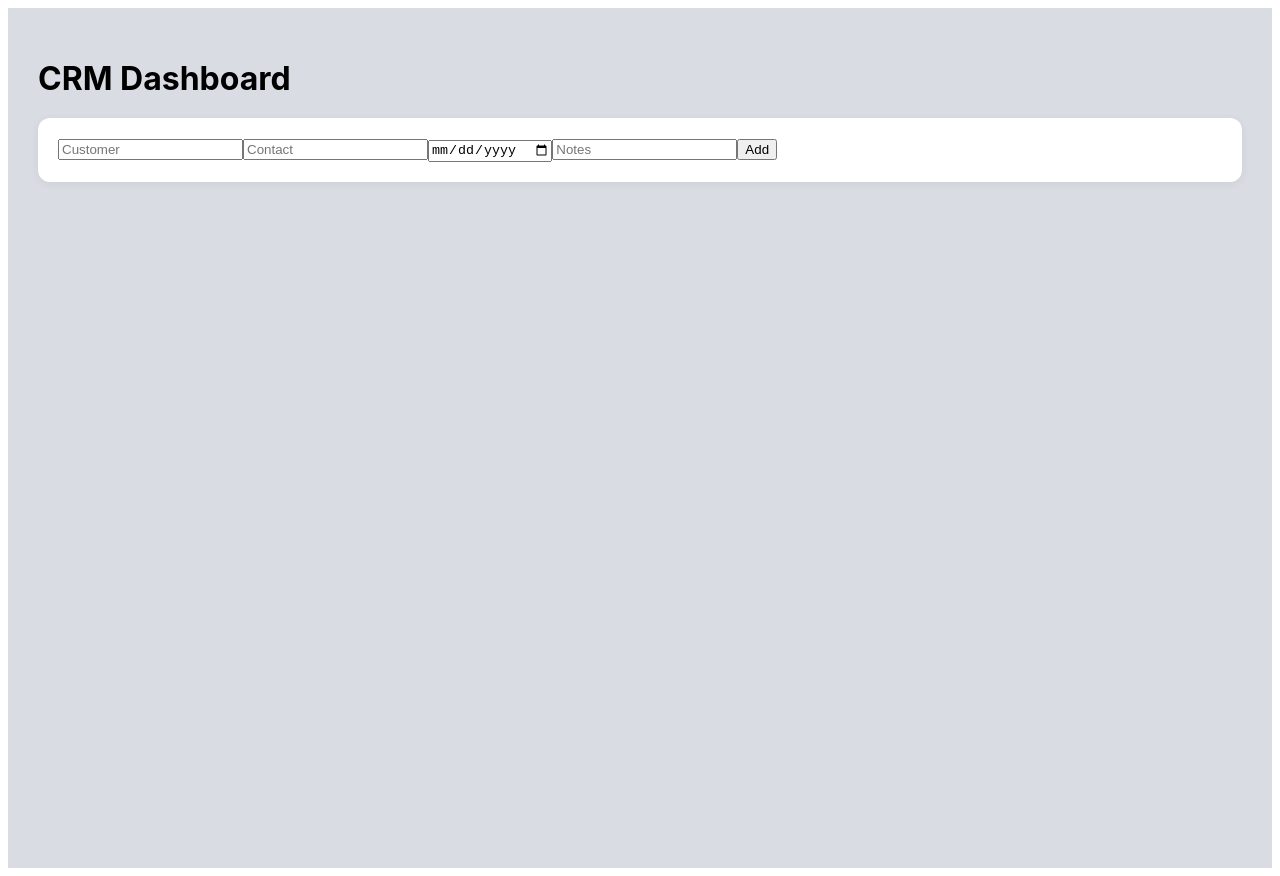
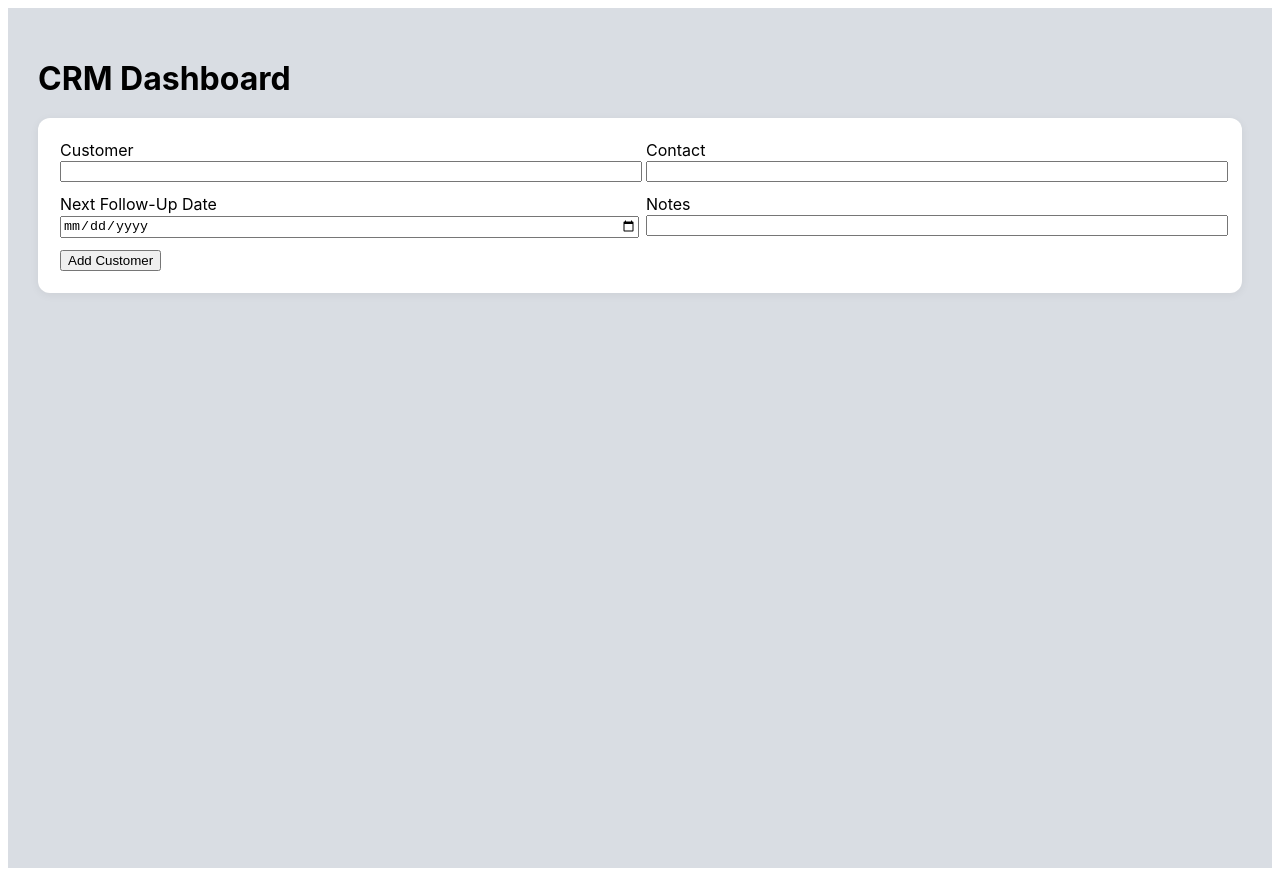
Before and after one commit to owenb1700/crm-app, a Next.js app: page /dashboard in a window 1280 px wide. Built offline with nearby package versions, Linux system fonts and the light colour scheme; no server answers; the database is empty.

Commit message:
Update page.js

```diff
--- a/app/dashboard/page.js
+++ b/app/dashboard/page.js
@@ -14,10 +14,10 @@ import {
 export default function Dashboard() {
   const [customers, setCustomers] = useState([]);
 
-  // FORM
+  // FORM (UPDATED)
   const [customer, setCustomer] = useState("");
   const [contact, setContact] = useState("");
-  const [lastContact, setLastContact] = useState("");
+  const [nextDate, setNextDate] = useState("");
   const [notes, setNotes] = useState("");
 
   // EDIT STATE
@@ -55,12 +55,12 @@ export default function Dashboard() {
     return adjustWeekend(date);
   };
 
+  const today = new Date().toISOString().split("T")[0];
+
   const todayValue = new Date().getTime();
 
-  // DIFFERENCE IN DAYS
-  const diffDays = (date) => {
-    return (getDateValue(date) - todayValue) / (1000 * 60 * 60 * 24);
-  };
+  const diffDays = (date) =>
+    (getDateValue(date) - todayValue) / (1000 * 60 * 60 * 24);
 
   // LOAD
   const loadCustomers = async () => {
@@ -72,26 +72,24 @@ export default function Dashboard() {
     loadCustomers();
   }, []);
 
-  // ADD
+  // ADD (UPDATED LOGIC)
   const addCustomer = async () => {
-    if (!customer || !contact || !lastContact) {
+    if (!customer || !contact || !nextDate) {
       return alert("Fill all fields");
     }
-
-    const nextCheckIn = addDays(lastContact, 7);
 
     await addDoc(col, {
       customer,
       contact,
-      lastContact,
-      nextCheckIn,
+      nextCheckIn: adjustWeekend(nextDate), // NEXT DATE FROM INPUT
+      lastContact: new Date().toISOString().split("T")[0], // AUTO TODAY
       notes,
       createdAt: new Date().toISOString()
     });
 
     setCustomer("");
     setContact("");
-    setLastContact("");
+    setNextDate("");
     setNotes("");
 
     loadCustomers();
@@ -103,8 +101,8 @@ export default function Dashboard() {
     setEditData({
       customer: c.customer || "",
       contact: c.contact || "",
+      nextCheckIn: formatDate(c.nextCheckIn),
       lastContact: formatDate(c.lastContact),
-      nextCheckIn: formatDate(c.nextCheckIn),
       notes: c.notes || ""
     });
   };
@@ -161,22 +159,68 @@ export default function Dashboard() {
 
       <h1 style={{ marginBottom: 20 }}>CRM Dashboard</h1>
 
-      {/* ADD */}
+      {/* ===================== */}
+      {/* FORM (IMPROVED UI) */}
+      {/* ===================== */}
       <div style={{
         background: "white",
-        padding: 20,
+        padding: 22,
         borderRadius: 12,
         marginBottom: 20,
         boxShadow: "0 2px 10px rgba(0,0,0,0.06)"
       }}>
-        <input placeholder="Customer" value={customer} onChange={e => setCustomer(e.target.value)} />
-        <input placeholder="Contact" value={contact} onChange={e => setContact(e.target.value)} />
-        <input type="date" value={lastContact} onChange={e => setLastContact(e.target.value)} />
-        <input placeholder="Notes" value={notes} onChange={e => setNotes(e.target.value)} />
-        <button onClick={addCustomer}>Add</button>
+
+        <div style={{
+          display: "grid",
+          gridTemplateColumns: "1fr 1fr",
+          gap: 12
+        }}>
+          <div>
+            <label>Customer</label>
+            <input
+              style={{ width: "100%" }}
+              value={customer}
+              onChange={e => setCustomer(e.target.value)}
+            />
+          </div>
+
+          <div>
+            <label>Contact</label>
+            <input
+              style={{ width: "100%" }}
+              value={contact}
+              onChange={e => setContact(e.target.value)}
+            />
+          </div>
+
+          <div>
+            <label>Next Follow-Up Date</label>
+            <input
+              type="date"
+              style={{ width: "100%" }}
+              value={nextDate}
+              onChange={e => setNextDate(e.target.value)}
+            />
+          </div>
+
+          <div>
+            <label>Notes</label>
+            <input
+              style={{ width: "100%" }}
+              value={notes}
+              onChange={e => setNotes(e.target.value)}
+            />
+          </div>
+        </div>
+
+        <button style={{ marginTop: 12 }} onClick={addCustomer}>
+          Add Customer
+        </button>
       </div>
 
+      {/* ===================== */}
       {/* LIST */}
+      {/* ===================== */}
       <div>
         {filteredCustomers.map(c => {
           const days = diffDays(c.nextCheckIn);
@@ -202,18 +246,24 @@ export default function Dashboard() {
                 {editingId === c.id ? (
                   <>
                     <input
-                      style={{ width: "100%", marginBottom: 5 }}
+                      style={{ width: "100%", marginBottom: 6 }}
                       value={editData.customer}
                       onChange={e => setEditData({ ...editData, customer: e.target.value })}
                     />
                     <input
-                      style={{ width: "100%", marginBottom: 5 }}
+                      style={{ width: "100%", marginBottom: 6 }}
                       value={editData.contact}
                       onChange={e => setEditData({ ...editData, contact: e.target.value })}
                     />
                     <input
+                      type="date"
+                      style={{ width: "100%", marginBottom: 6 }}
+                      value={editData.nextCheckIn}
+                      onChange={e => setEditData({ ...editData, nextCheckIn: e.target.value })}
+                    />
+                    <input
+                      type="date"
                       style={{ width: "100%" }}
-                      type="date"
                       value={editData.lastContact}
                       onChange={e => setEditData({ ...editData, lastContact: e.target.value })}
                     />
@@ -222,8 +272,13 @@ export default function Dashboard() {
                   <>
                     <b>{c.customer}</b>
                     <div style={{ color: "#555" }}>{c.contact}</div>
+
+                    <div style={{ fontSize: 12, marginTop: 6 }}>
+                      Next: {formatDate(c.nextCheckIn)}
+                    </div>
+
                     <div style={{ fontSize: 12 }}>
-                      Next: {formatDate(c.nextCheckIn)}
+                      Last Contacted: {formatDate(c.lastContact)}
                     </div>
                   </>
                 )}
@@ -240,7 +295,7 @@ export default function Dashboard() {
               }}>
                 {editingId === c.id ? (
                   <textarea
-                    style={{ width: "100%", height: 60 }}
+                    style={{ width: "100%", height: 70 }}
                     value={editData.notes}
                     onChange={e => setEditData({ ...editData, notes: e.target.value })}
                   />
```
